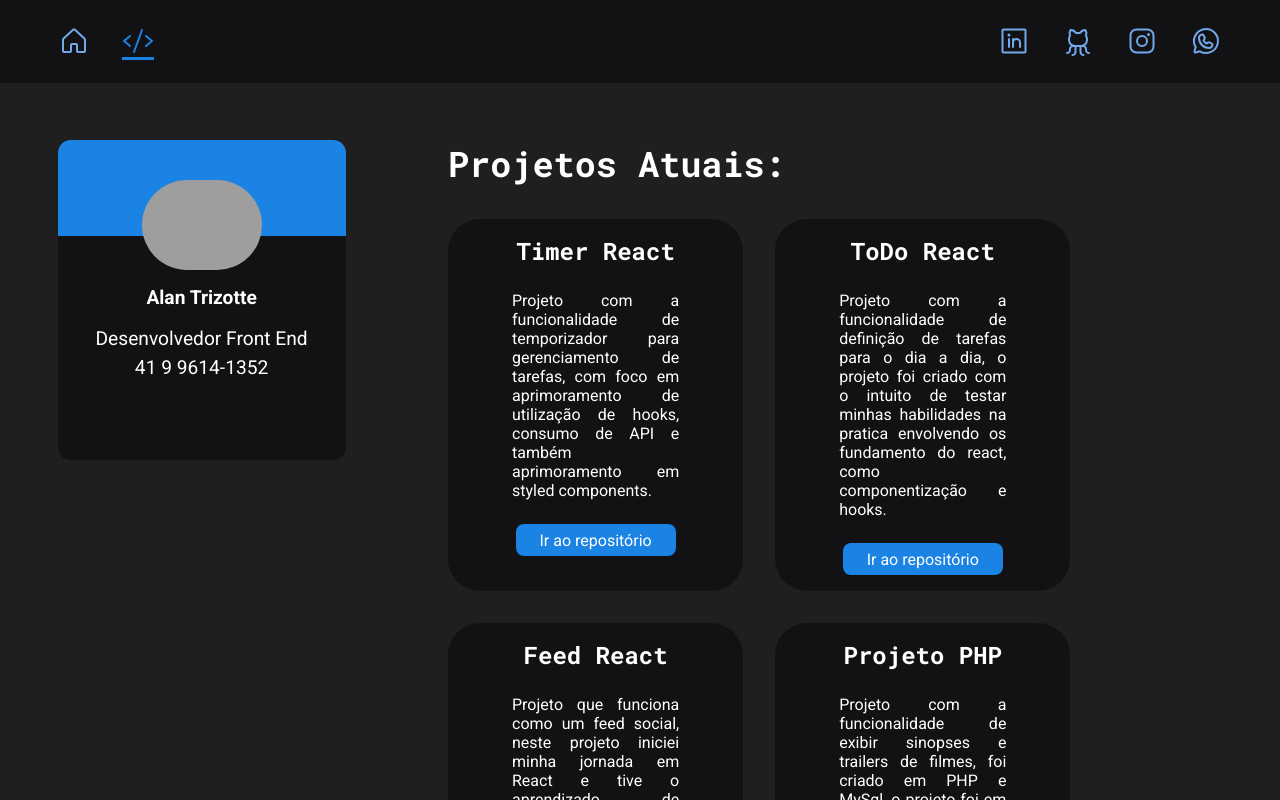
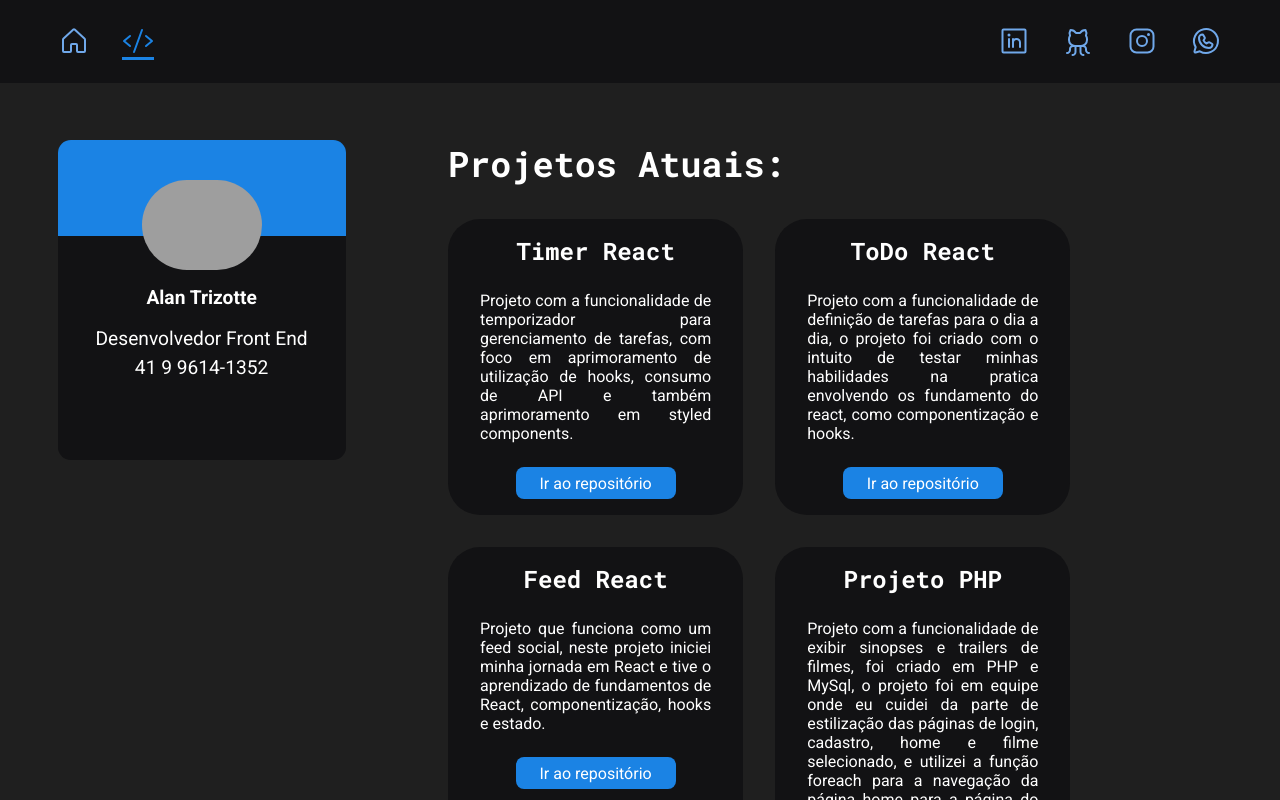
Before and after one commit to Alantrizotte06/AlanTrizotte, a React (Vite) app: page /projects in a window 1280 px wide. Shown: the top 800 px of the page. Built offline with nearby package versions, Linux system fonts and the light colour scheme; grey boxes are pictures that could not be loaded.

Commit message:
Atualização estilização e links da página projetos.

```diff
--- a/src/pages/Home/styles.ts
+++ b/src/pages/Home/styles.ts
@@ -13,6 +13,7 @@ const slideIn = keyframes`
 
 export const HomeContainer = styled.main`
   margin: 3.12rem 5rem 5rem 30rem;
+  border-radius: 2rem;
 
   font-family: "Roboto Mono";
   color: ${(props) => props.theme["white"]};
--- a/src/pages/Projects/index.tsx
+++ b/src/pages/Projects/index.tsx
@@ -20,7 +20,9 @@ export function Projects() {
             de API e também aprimoramento em styled components.
           </p>
           <ButtonProjects>
-            <a href="">Ir ao repositório</a>
+            <a href="https://github.com/Alantrizotte06/igniteTimer">
+              Ir ao repositório
+            </a>
           </ButtonProjects>
         </BoxProjects>
         <BoxProjects>
--- a/src/pages/Projects/styles.ts
+++ b/src/pages/Projects/styles.ts
@@ -46,7 +46,7 @@ export const BoxProjects = styled.div`
 
   p {
     text-align: justify;
-    padding: 0.5rem 4rem;
+    padding: 0.5rem 2rem;
     font-family: "Roboto";
   }
 `;
```
